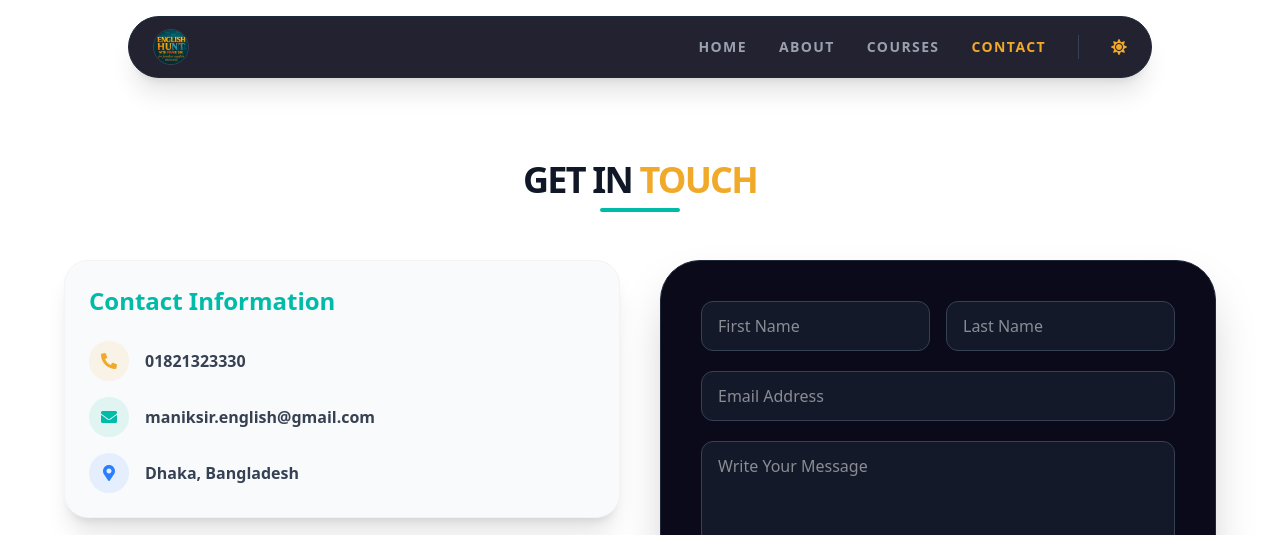
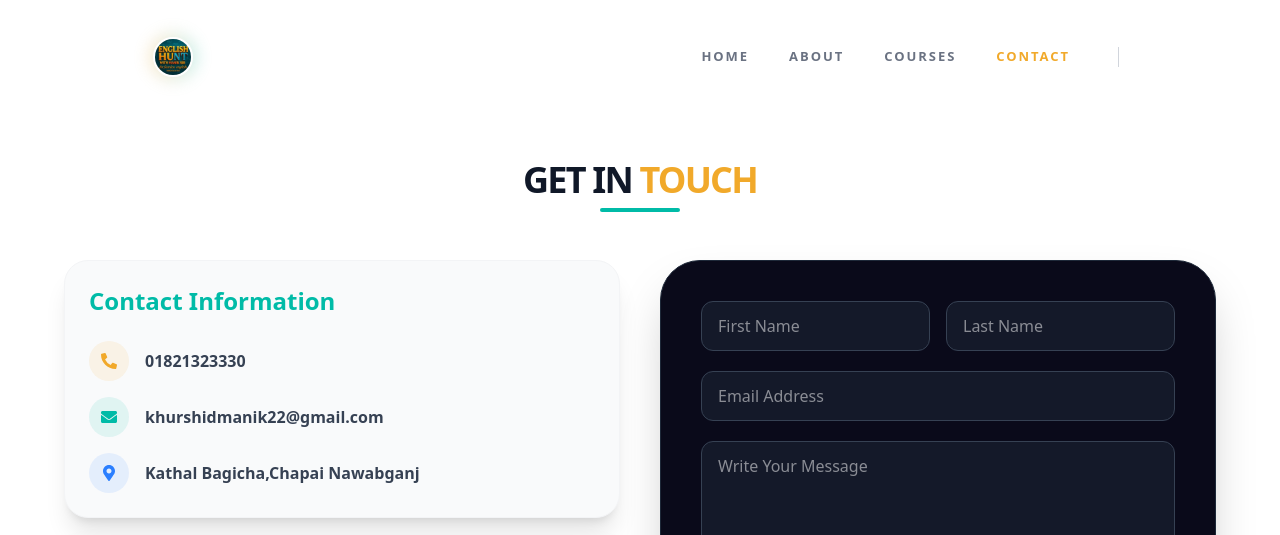
Before and after one commit to HasibCoderLab/english-hunt, a React (Vite) app: page /contact in a window 1280 px wide. Shown: the top 535 px of the page. Built offline with nearby package versions, Linux system fonts and the light colour scheme.

Commit message:
change gmail

```diff
--- a/src/layout/Navbar.jsx
+++ b/src/layout/Navbar.jsx
@@ -2,79 +2,96 @@ import React, { useState, useEffect } from "react";
 import logo from "../assets/logo.jpg";
 import { NavLink } from "react-router-dom";
 import { HiMenuAlt3, HiX } from "react-icons/hi";
-import { FaSun } from "react-icons/fa";
-
+import { FaSun, FaMoon } from "react-icons/fa";
 
 const Navbar = () => {
   const [isOpen, setIsOpen] = useState(false);
+  const [scrolled, setScrolled] = useState(false);
+
+
 
   useEffect(() => {
-    document.body.style.overflow = isOpen ? "hidden" : "auto";
-  }, [isOpen]);
+    const handleScroll = () => setScrolled(window.scrollY > 20);
+    window.addEventListener("scroll", handleScroll);
+    return () => window.removeEventListener("scroll", handleScroll);
+  }, []);
+
+
 
   const linkStyle = ({ isActive }) =>
-    `uppercase text-xs md:text-sm tracking-widest font-semibold transition-colors duration-300
-     ${isActive ? "text-[#f1a92a]" : "text-gray-400 hover:text-white"}`;
+    `relative uppercase text-[11px] md:text-[13px] tracking-[0.15em] font-bold transition-all duration-300
+     ${isActive ? "text-[#f1a92a]" : "text-gray-500 dark:text-gray-400 hover:text-black dark:hover:text-white"}
+     group flex flex-col items-center`;
 
   return (
-    <nav className="fixed top-4 left-0 right-0 z-[100] px-4">
-      <div className="mx-auto max-w-5xl bg-[#0a0a1a]/90 backdrop-blur-xl border border-gray-800 px-6 py-3 rounded-full flex items-center justify-between shadow-xl relative">
+    <nav className="fixed top-0 left-0 right-0 z-[100] px-4 pt-6 transition-all duration-500">
+      <div
+        className={`mx-auto max-w-5xl px-6 py-3 rounded-full flex items-center justify-between transition-all duration-500 relative
+          ${scrolled
+            ? "bg-white/70 dark:bg-[#0a0a1a]/80 backdrop-blur-2xl shadow-[0_8px_32px_rgba(0,0,0,0.1)] border border-[#f1a92a]/30"
+            : "bg-white/40 dark:bg-white/5 backdrop-blur-md border border-white/20 shadow-none"}
+        `}
+      >
 
-        {/* Logo */}
-        <NavLink to="/" onClick={() => setIsOpen(false)}>
+        {/* Logo Section with Glowing Ring */}
+        <NavLink to="/" onClick={() => setIsOpen(false)} className="relative group">
+          <div className="absolute -inset-1 bg-gradient-to-r from-[#f1a92a] to-teal-500 rounded-full blur opacity-25 group-hover:opacity-75 transition duration-500"></div>
           <img
             src={logo}
             alt="Logo"
-            className="h-9 w-9 rounded-full border border-gray-700 object-cover"
+            className="relative h-10 w-10 rounded-full border-2 border-white dark:border-gray-800 object-cover"
           />
         </NavLink>
 
         {/* Desktop Menu */}
-        <div className="hidden md:flex items-center gap-8">
-          <NavLink to="/" className={linkStyle}>Home</NavLink>
-          <NavLink to="/about" className={linkStyle}>About</NavLink>
-          <NavLink to="/courses" className={linkStyle}>Courses</NavLink>
-          <NavLink to="/contact" className={linkStyle}>Contact</NavLink>
+        <div className="hidden md:flex items-center gap-10">
+          {[
+            { name: "Home", path: "/" },
+            { name: "About", path: "/about" },
+            { name: "Courses", path: "/courses" },
+            { name: "Contact", path: "/contact" }
+          ].map((item) => (
+            <NavLink key={item.name} to={item.path} className={linkStyle}>
+              {item.name}
+              {/* Active Underline Animation */}
+              <span className="absolute -bottom-1 w-0 h-[2px] bg-[#f1a92a] transition-all duration-300 group-hover:w-full"></span>
+            </NavLink>
+          ))}
 
-          <span className="h-6 w-[1px] bg-gray-700"></span>
+          <div className="h-5 w-[1px] bg-gray-300 dark:bg-gray-700 mx-2"></div>
 
-          <button className="text-[#f1a92a] hover:scale-110 transition">
-            <FaSun />
+
+
+        </div>
+
+        {/* Mobile Controls */}
+        <div className="md:hidden flex items-center gap-3">
+
+          <button
+            onClick={() => setIsOpen(!isOpen)}
+            className="p-2 bg-gray-100 dark:bg-gray-800 rounded-full text-gray-800
+             dark:text-white transition-all active:scale-90"
+          >
+            {isOpen ? <HiX size={24} /> : <HiMenuAlt3 size={24} />}
           </button>
         </div>
 
-
-        {/* Mobile Button */}
-        <div className="md:hidden flex items-center gap-4">
-          <button className="text-[#f1a92a]">
-            <FaSun />
-          </button>
-          <button
-            onClick={() => setIsOpen(!isOpen)}
-            className="text-white text-2xl"
-          >
-            {isOpen ? <HiX /> : <HiMenuAlt3 />}
-          </button>
-        </div>
-
-        {/* Mobile Menu */}
+        {/* Mobile Dropdown Menu */}
         <div
-          className={`absolute top-16 left-0 right-0 md:hidden transition-all duration-300
-          ${isOpen ? "opacity-100 scale-100" : "opacity-0 scale-95 pointer-events-none"}`}
+          className={`absolute top-20 left-4 right-4 md:hidden transition-all duration-500 ease-in-out
+          ${isOpen ? "opacity-100 translate-y-0 scale-100" : "opacity-0 -translate-y-10 scale-95 pointer-events-none"}`}
         >
-          <div className="bg-[#0a0a1a] border border-gray-800 rounded-3xl p-6 mx-2 flex flex-col items-center gap-5 shadow-2xl">
-            <NavLink to="/about"
-            onClick={() => setIsOpen(false)}
-            className={linkStyle}>About</NavLink>
-
-            <NavLink to="/courses"
-            onClick={() => setIsOpen(false)}
-
-            className={linkStyle}>Courses</NavLink>
-            <NavLink to="/contact"
-
-            onClick={() => setIsOpen(false)}
-            className={linkStyle}>Contact</NavLink>
+          <div className="bg-white/95 dark:bg-[#0a0a1a]/95 backdrop-blur-2xl border border-gray-200 dark:border-gray-800 rounded-[2rem] p-8 flex flex-col items-center gap-6 shadow-2xl">
+            {["Home", "About", "Courses", "Contact"].map((label) => (
+              <NavLink
+                key={label}
+                to={label === "Home" ? "/" : `/${label.toLowerCase()}`}
+                onClick={() => setIsOpen(false)}
+                className="text-lg font-bold tracking-widest text-gray-800 dark:text-gray-200 hover:text-[#f1a92a] dark:hover:text-[#f1a92a] transition-colors"
+              >
+                {label}
+              </NavLink>
+            ))}
           </div>
         </div>
 
--- a/src/layout/footer.jsx
+++ b/src/layout/footer.jsx
@@ -34,10 +34,11 @@ const Footer = () => {
 
         {/* Social Icons */}
         <div className="flex items-center gap-8 mt-4">
-          <SocialIcon icon={FaFacebook} color="text-blue-600" label="Facebook" link="https://facebook.com" />
+          <SocialIcon icon={FaFacebook} color="text-blue-600" label="Facebook"
+           link="https://www.facebook.com/profile.php?id=61578104262155" />
           <SocialIcon icon={FaYoutube} color="text-red-600" label="YouTube" link="https://youtube.com" />
           <SocialIcon icon={FaLinkedin} color="text-blue-400" label="LinkedIn" link="#" />
-          <SocialIcon icon={FaGithub} color="text-gray-800 dark:text-white" label="GitHub" link="https://github.com/HasibCoderLab" />
+
         </div>
 
         {/* Copyright */}
--- a/src/pages/Contact.jsx
+++ b/src/pages/Contact.jsx
@@ -32,11 +32,11 @@ const Contact = () => {
                 </div>
                 <div className="flex items-center gap-4 text-gray-700 dark:text-gray-300">
                   <div className="p-3 bg-teal-500/10 text-teal-500 rounded-full"><FaEnvelope /></div>
-                  <span className="font-semibold">maniksir.english@gmail.com</span>
+                  <span className="font-semibold">khurshidmanik22@gmail.com</span>
                 </div>
                 <div className="flex items-center gap-4 text-gray-700 dark:text-gray-300">
                   <div className="p-3 bg-blue-500/10 text-blue-500 rounded-full"><FaMapMarkerAlt /></div>
-                  <span className="font-semibold">Dhaka, Bangladesh</span>
+                  <span className="font-semibold">Kathal Bagicha,Chapai Nawabganj </span>
                 </div>
               </div>
             </div>
@@ -45,7 +45,7 @@ const Contact = () => {
             <div className="w-full h-64 rounded-3xl overflow-hidden shadow-2xl border-4 border-white dark:border-gray-800">
               <iframe
                 title="Google Map"
-                src="https://www.google.com/maps/embed?pb=!1m18!1m12!1m3!1d116833.8318788335!2d90.337288!3d23.7808875!2m3!1f0!2f0!3f0!3m2!1i1024!2i768!4f13.1!3m3!1m2!1s0x3755b8b087026b81%3A0x8fa563bbdd5904c2!2sDhaka!5e0!3m2!1sen!2sbd!4v1700000000000!5m2!1sen!2sbd"
+                src="https://www.google.com/maps/embed?pb=!1m18!1m12!1m3!1d3627.818039843539!2d88.26895027357068!3d24.59547515581313!2m3!1f0!2f0!3f0!3m2!1i1024!2i768!4f13.1!3m3!1m2!1s0x39fbb7d8392baab3%3A0xa51d0d462a99f91a!2sDadu%20Bhai%20Communication!5e0!3m2!1sen!2sbd!4v1769017841925!5m2!1sen!2sbd"
                 className="w-full h-full grayscale dark:invert-[0.9] dark:hue-rotate-180"
                 style={{ border: 0 }}
                 allowFullScreen=""
@@ -65,9 +65,12 @@ const Contact = () => {
                 <input type="text" placeholder="First Name" className="w-1/2 bg-gray-800/50 text-white border border-gray-700 rounded-xl px-4 py-3 focus:border-[#f1a92a] outline-none transition-all" />
                 <input type="text" placeholder="Last Name" className="w-1/2 bg-gray-800/50 text-white border border-gray-700 rounded-xl px-4 py-3 focus:border-[#f1a92a] outline-none transition-all" />
               </div>
-              <input type="email" placeholder="Email Address" className="w-full bg-gray-800/50 text-white border border-gray-700 rounded-xl px-4 py-3 focus:border-[#f1a92a] outline-none transition-all" />
-              <textarea placeholder="Write Your Message" rows="4" className="w-full bg-gray-800/50 text-white border border-gray-700 rounded-xl px-4 py-3 focus:border-[#f1a92a] outline-none transition-all resize-none"></textarea>
-              <button className="w-full bg-[#f1a92a] hover:bg-orange-600 text-white font-bold py-4 rounded-xl shadow-lg transition-all transform active:scale-95 uppercase tracking-widest">
+              <input type="email" placeholder="Email Address"
+               className="w-full bg-gray-800/50 text-white border border-gray-700 rounded-xl px-4 py-3 focus:border-[#f1a92a] outline-none transition-all" />
+              <textarea placeholder="Write Your Message" rows="4"
+               className="w-full bg-gray-800/50 text-white border border-gray-700 rounded-xl px-4 py-3 focus:border-[#f1a92a] outline-none transition-all resize-none"></textarea>
+              <button
+              className="w-full bg-[#f1a92a] hover:bg-orange-600 text-white font-bold py-4 rounded-xl shadow-lg transition-all transform active:scale-95 uppercase tracking-widest">
                 Send Message
               </button>
             </form>
```
